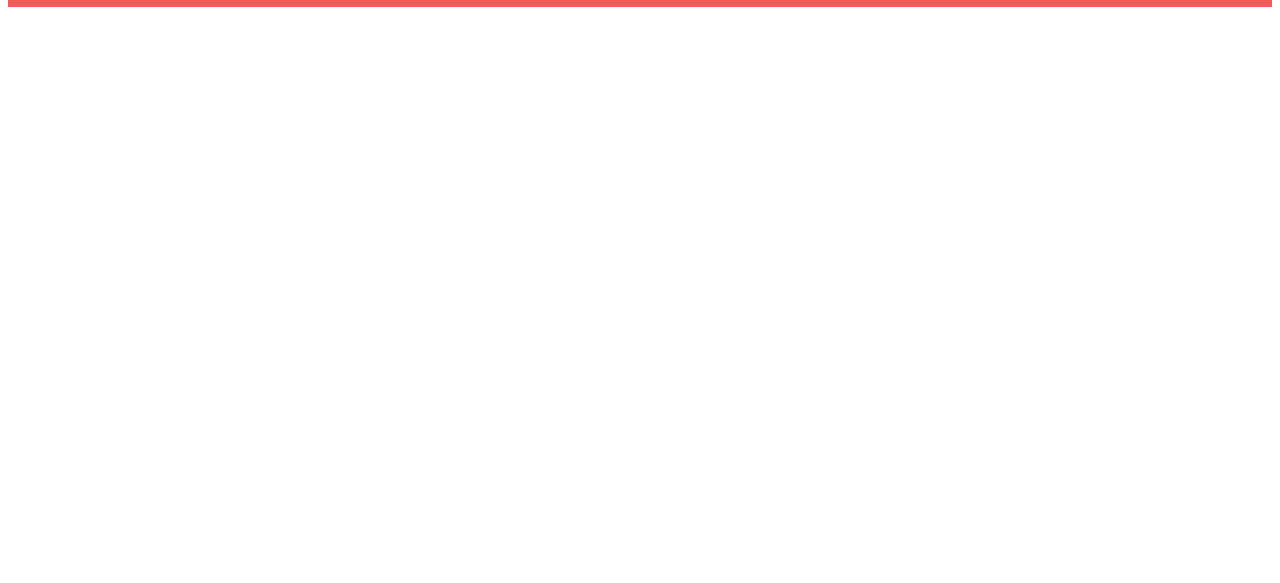
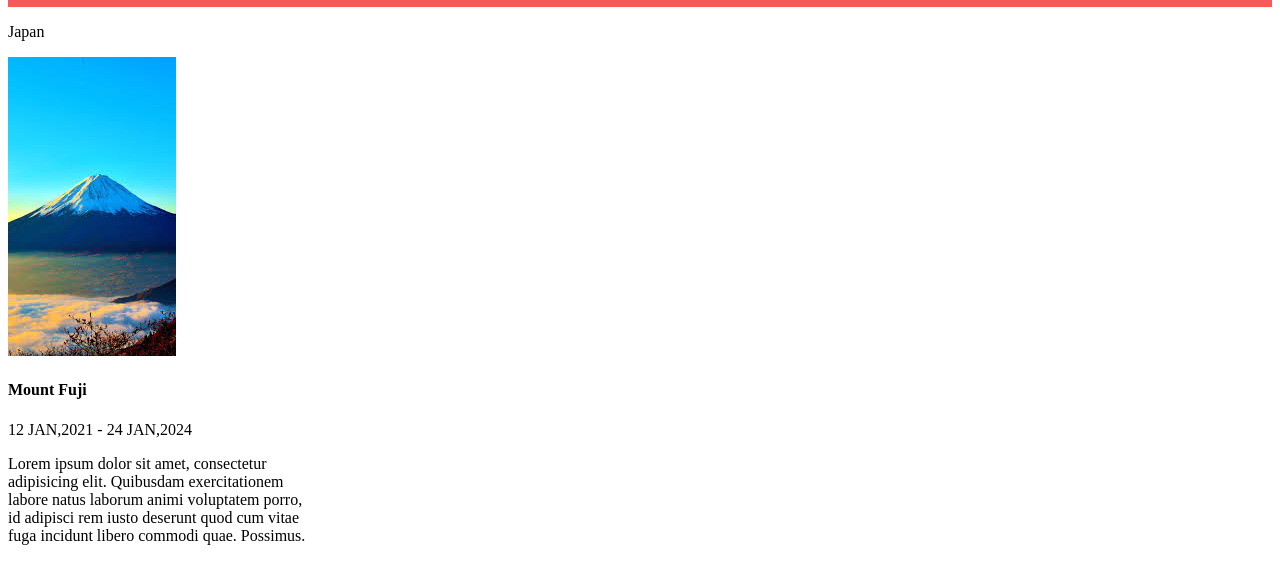
Before and after one commit to aashir02/My-coding-challenge, a plain HTML site: page Day 5/index.html in a window 1280 px wide. Shown: the part 41-624 px from the top of the page. Drawn offline with Linux system fonts and the light colour scheme.

Commit message:
basic changes

```diff
--- a/Day 5/index.html
+++ b/Day 5/index.html
@@ -23,6 +23,15 @@
                 font-family: Arial, sans-serif;
                 color: #ffffff;
             }
+
+            .destinations{
+                width: 300px;
+                margin-right: 20px;
+            }
+
+            .destination{
+                margin-bottom: 20px;
+            }
         </style>
     </head>
     <body>
@@ -30,5 +39,17 @@
             <img src="globe.png" alt="company logo">
             <h4>My travel journal</h4>
         </div>
+
+        <div class="page">
+            <div class="destinations">
+                <div class="destination">
+                    <p>Japan</p>
+                    <img src="mountfuji.jpeg" alt="mountfuji">
+                    <h4>Mount Fuji</h4>
+                    <p>12 JAN,2021 - 24 JAN,2024</p>
+                    <p>Lorem ipsum dolor sit amet, consectetur adipisicing elit. Quibusdam exercitationem labore natus laborum animi voluptatem porro, id adipisci rem iusto deserunt quod cum vitae fuga incidunt libero commodi quae. Possimus.</p>
+                </div>
+            </div>
+        </div>
     </body>
 </html>
```
Also changed, not shown: Day 12/index.html (added, +10 -0 lines), Day 5/geiranger.jpeg (added), Day 5/mountfuji.jpeg (added), Day 5/operahouse.jpeg (added).
